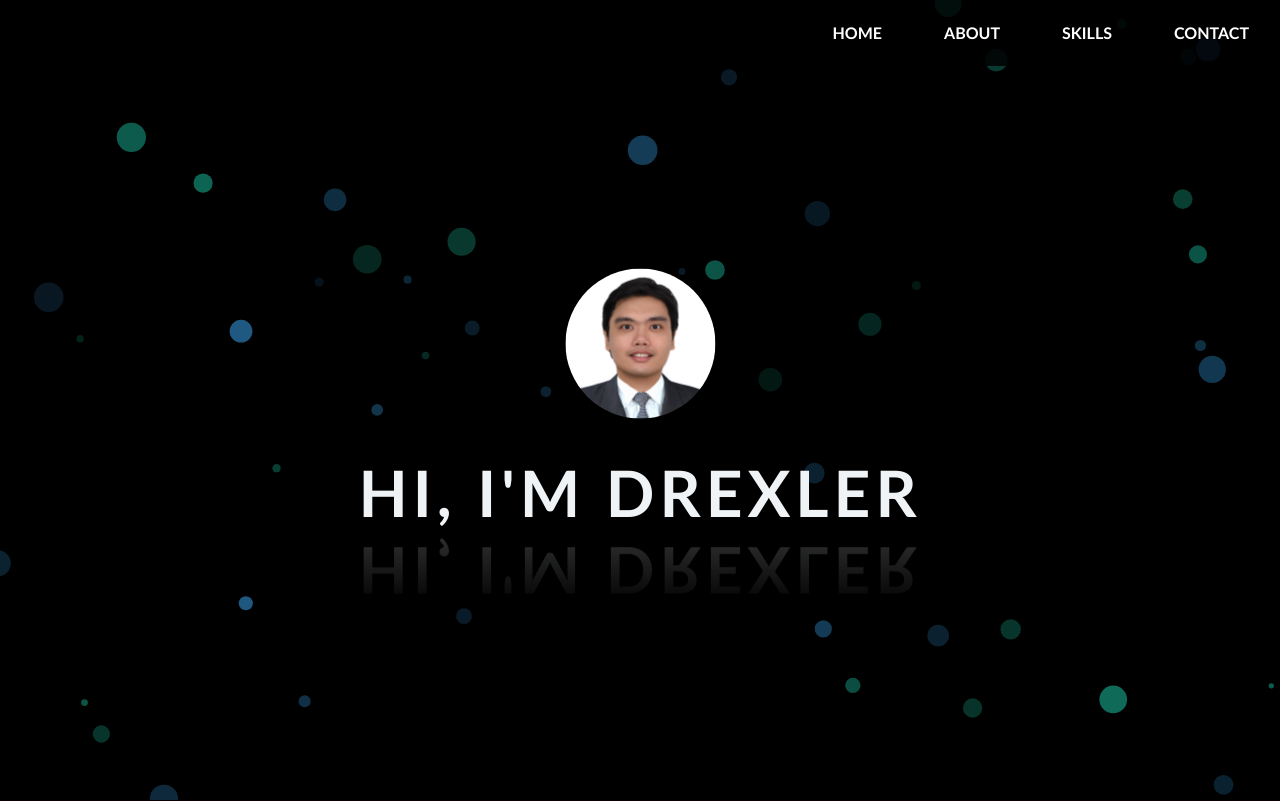
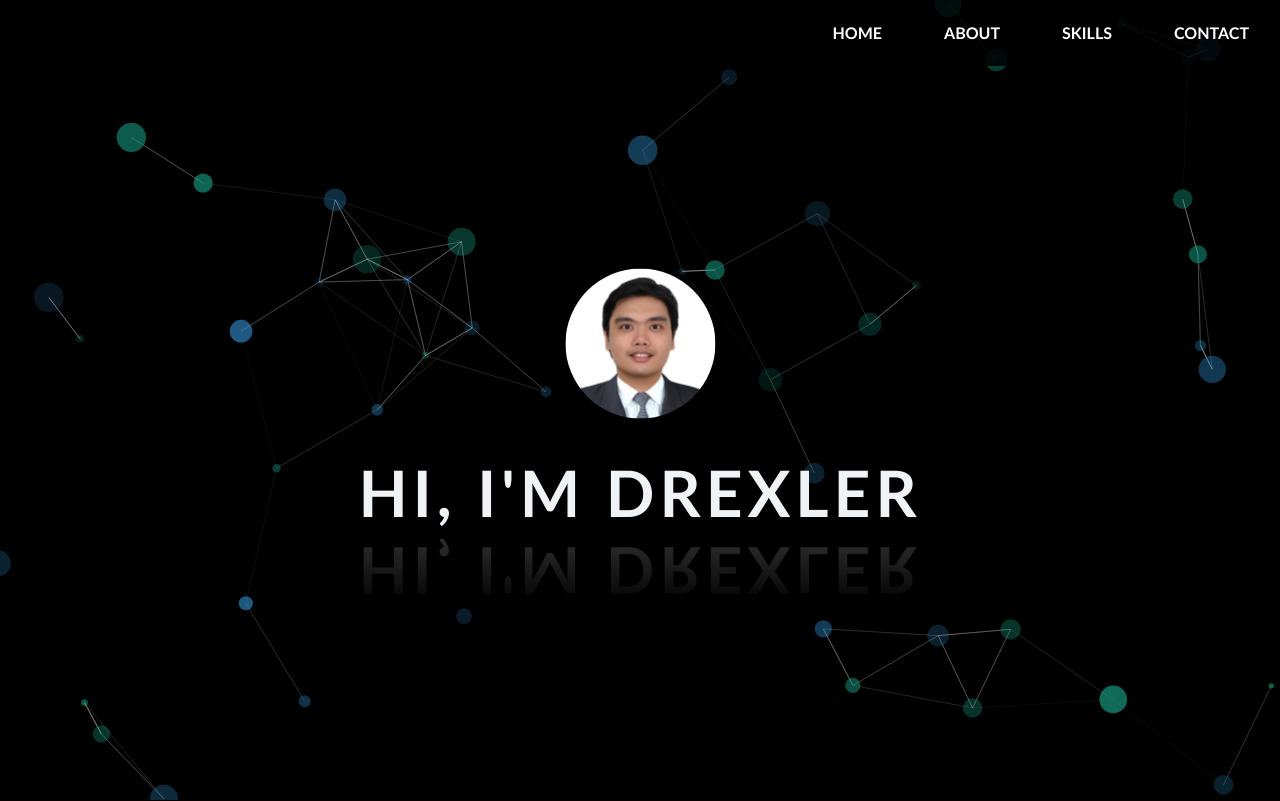
Before and after one commit to drexlermora/drexlermora.github.io, a React (Vite) app: page / in a window 1280 px wide. Shown: the top 801 px of the page. Built offline with nearby package versions, Linux system fonts and the light colour scheme.

Commit message:
code update

```diff
--- a/src/components/others/ParticlesBackground.jsx
+++ b/src/components/others/ParticlesBackground.jsx
@@ -39,8 +39,13 @@ const ParticlesBackground = () => {
         out_mode: "out",
         bounce: false,
       },
-      line_linked: {
-        enable: false,
+      // Change from line_linked to links for newer versions
+      links: {
+        enable: true,      // Enable connection lines
+        distance: 150,     // Max distance to draw lines between particles
+        color: "#ffffff",  // Line color
+        opacity: 0.4,
+        width: 1,
       },
     },
     interactivity: {
@@ -48,7 +53,7 @@ const ParticlesBackground = () => {
       events: {
         onhover: {
           enable: true,
-          mode: ["bubble", "attract"],  // both bubble and attract on hover
+          mode: ["grab", "bubble"],  // Grab mode for connected effect + bubble
         },
         onclick: {
           enable: true,
@@ -57,17 +62,18 @@ const ParticlesBackground = () => {
         resize: true,
       },
       modes: {
+        grab: {
+          distance: 200,
+          links: {
+            opacity: 1,
+          },
+        },
         bubble: {
           distance: 250,
           size: 20,
           duration: 2,
           opacity: 0.8,
           speed: 3,
-        },
-        attract: {
-          distance: 200,
-          duration: 0.4,
-          speed: 1,
         },
         push: {
           particles_nb: 4,
```
